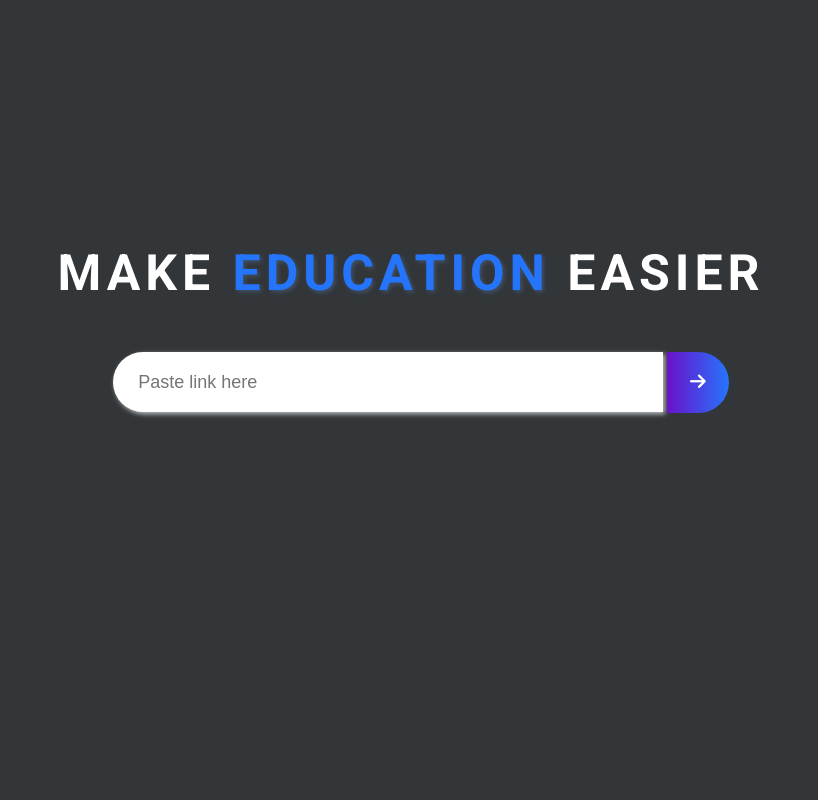
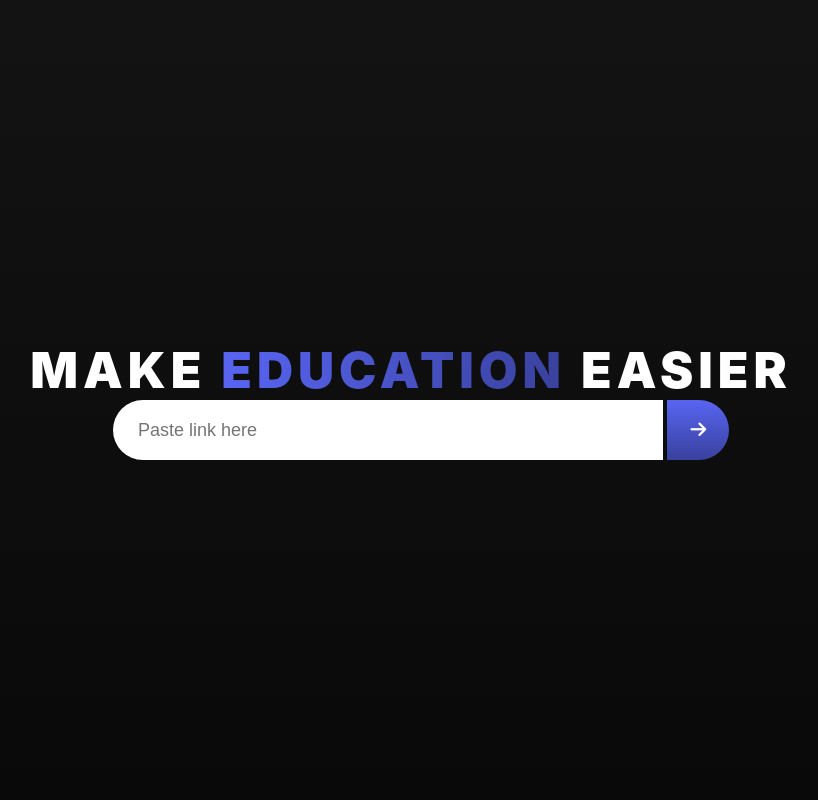
Before and after one commit to Falanger-debug/Simplified-Science, a Flask app: page / in a window 1280 px wide. Shown: the whole page, without its empty margins (219-1037 px from the left). Run offline with Flask 3, Linux system fonts and the light colour scheme; some web fonts are replaced.

Commit message:
Update index.html

```diff
--- a/templates/index.html
+++ b/templates/index.html
@@ -4,28 +4,90 @@
     <title>Moja Strona</title>
     <link rel="stylesheet" href="https://cdnjs.cloudflare.com/ajax/libs/font-awesome/6.0.0-beta3/css/all.min.css">
     <link href="https://fonts.googleapis.com/css2?family=Roboto:wght@400;500;700&display=swap" rel="stylesheet">
+    <link rel="preconnect" href="https://fonts.googleapis.com">
+    <link rel="preconnect" href="https://fonts.gstatic.com" crossorigin>
+    <link href="https://fonts.googleapis.com/css2?family=Inter:ital,opsz,wght@0,14..32,100..900;1,14..32,100..900&display=swap" rel="stylesheet">
     <style>
+        @font-face {
+        font-family: "SF Pro Display";
+        font-style: normal;
+        font-weight: 100;
+        src: url("https://raw.githubusercontent.com/blaisck/sfwin/master/SFPro/TrueType/SFProDisplay-Ultralight.ttf");
+        }
+        @font-face {
+        font-family: "SF Pro Display";
+        font-style: normal;
+        font-weight: 200;
+        src: url("https://raw.githubusercontent.com/blaisck/sfwin/master/SFPro/TrueType/SFProDisplay-Thin.ttf");
+        }
+        @font-face {
+        font-family: "SF Pro Display";
+        font-style: normal;
+        font-weight: 300;
+        src: url("https://raw.githubusercontent.com/blaisck/sfwin/master/SFPro/TrueType/SFProDisplay-Light.ttf");
+        }
+        @font-face {
+        font-family: "SF Pro Display";
+        font-style: normal;
+        font-weight: 400;
+        src: url("https://raw.githubusercontent.com/blaisck/sfwin/master/SFPro/TrueType/SFProDisplay-Regular.ttf");
+        }
+        @font-face {
+        font-family: "SF Pro Display";
+        font-style: normal;
+        font-weight: 500;
+        src: url("https://raw.githubusercontent.com/blaisck/sfwin/master/SFPro/TrueType/SFProDisplay-Medium.ttf");
+        }
+        @font-face {
+        font-family: "SF Pro Display";
+        font-style: normal;
+        font-weight: 600;
+        src: url("https://raw.githubusercontent.com/blaisck/sfwin/master/SFPro/TrueType/SFProDisplay-SemiBold.ttf");
+        }
+        @font-face {
+        font-family: "SF Pro Display";
+        font-style: normal;
+        font-weight: 700;
+        src: url("https://raw.githubusercontent.com/blaisck/sfwin/master/SFPro/TrueType/SFProDisplay-Bold.ttf");
+        }
+        @font-face {
+        font-family: "SF Pro Display";
+        font-style: normal;
+        font-weight: 800;
+        src: url("https://raw.githubusercontent.com/blaisck/sfwin/master/SFPro/TrueType/SFProDisplay-Black.ttf");
+        }
+        @font-face {
+        font-family: "SF Pro Display";
+        font-style: normal;
+        font-weight: 900;
+        src: url("https://raw.githubusercontent.com/blaisck/sfwin/master/SFPro/TrueType/SFProDisplay-Heavy.ttf");
+        }
+
         body {
+            margin: 0;
+            padding: 0;
+            height: 100vh;
             display: flex;
             justify-content: center;
             align-items: center;
-            height: 80vh;
             flex-direction: column;
-            background-color: rgb(50, 54, 57);
-            gap:50px;
+            background: rgb(9,9,9);
+            background: linear-gradient(0deg, rgba(9,9,9,1) 0%, rgba(19,19,19,1) 100%);
+            font-family: 'SF Pro Display', sans-serif;
+            position: relative;
+            overflow: hidden;
+        }
 
-            font-family: 'Roboto', sans-serif; /* Ustawienie Roboto dla całej strony */
-        }
         input {
             width: 500px;
             height: 50px;
             border-radius: 100px 0px 0px 100px;
             border: none;
             padding: 5px 25px;
-            box-shadow: 2px 2px 5px rgba(255, 255, 255, 0.7); /* Jasny cień */
+            font-size: large;
+            vertical-align: middle; /* Add this */
+        }
 
-            font-size: large;
-        }
         input:focus {
             outline: none; /* Usunięcie domyślnego obramowania */
             border-color: #66afe9; /* Zmiana koloru obramowania */
@@ -46,17 +108,18 @@
             font-size: 18px;
             font-weight: bold;
             color: white;
-            background: linear-gradient(90deg, #6a11cb, #2575fc);
+            background: linear-gradient(0deg, rgba(57,65,157,1) 0%, rgba(88,101,242,1) 100%);
             border: none;
             border-radius: 0px 100px 100px 0px;
             cursor: pointer;
             transition: all 0.4s ease;
             position: relative;
             overflow: hidden;
+            vertical-align: middle; /* Add this */
         }
 
         button:hover {
-            background: linear-gradient(90deg, #2575fc, #6a11cb);
+            background: linear-gradient(90deg, rgba(57,65,157,1), rgba(57,65,157,1));
             box-shadow: 0 8px 15px rgba(0, 0, 0, 0.3);
         }
 
@@ -66,7 +129,7 @@
         }
 
         button:hover .arrow {
-            transform: translateX(10px); /* Przesuwanie strzałki w prawo */
+            transform: scaleX(80%) scaleY(80%); /* Przesuwanie strzałki w prawo */
         }
 
         button:active {
@@ -88,8 +151,9 @@
         }
 
         .highlight {
-            color: rgb(37, 117, 252); /* Kolor dla środkowego słowa */
-            text-shadow: 2px 2px 4px rgba(102, 145, 219, 0.3); /* Cień tekstu */
+            background: -webkit-linear-gradient(0deg, rgba(88,101,242,1) 0%, rgba(57,65,157,1) 100%);
+            -webkit-background-clip: text;
+            -webkit-text-fill-color: transparent;
         }
     </style>
 </head>
@@ -98,9 +162,9 @@
         Make <span class="highlight">Education</span> Easier
     </div>
     <div class="wyszukiwarka">
-        <form action="/" method="POST"> <!-- Upewnij się, że akcja jest na '/' -->
+        <form style="height: 60px;" action="/" method="POST"> <!-- Upewnij się, że akcja jest na '/' -->
             <input type="text" name="link" placeholder="Paste link here" required>
-            <button type="submit">
+            <button style="height: 60px;" type="submit">
                 <i class="fas fa-arrow-right arrow"></i>
             </button>
         </form>
```
